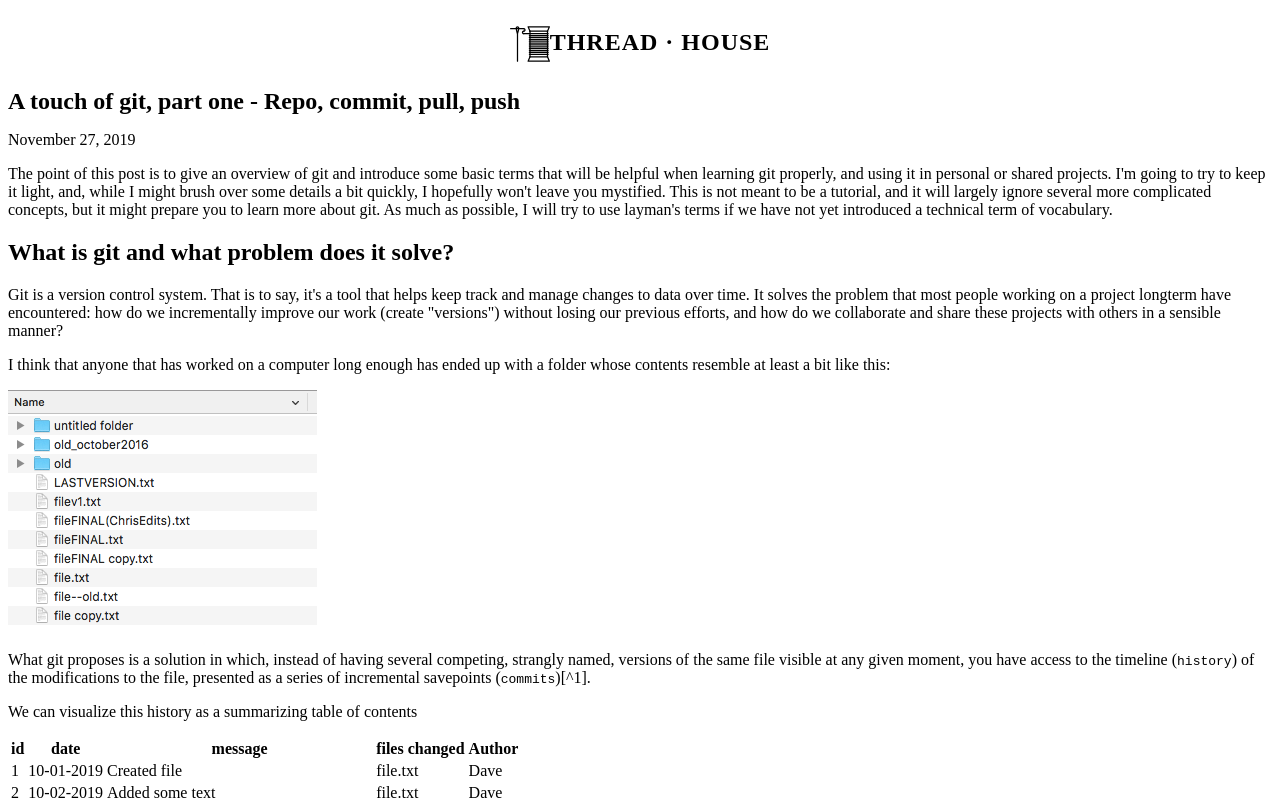
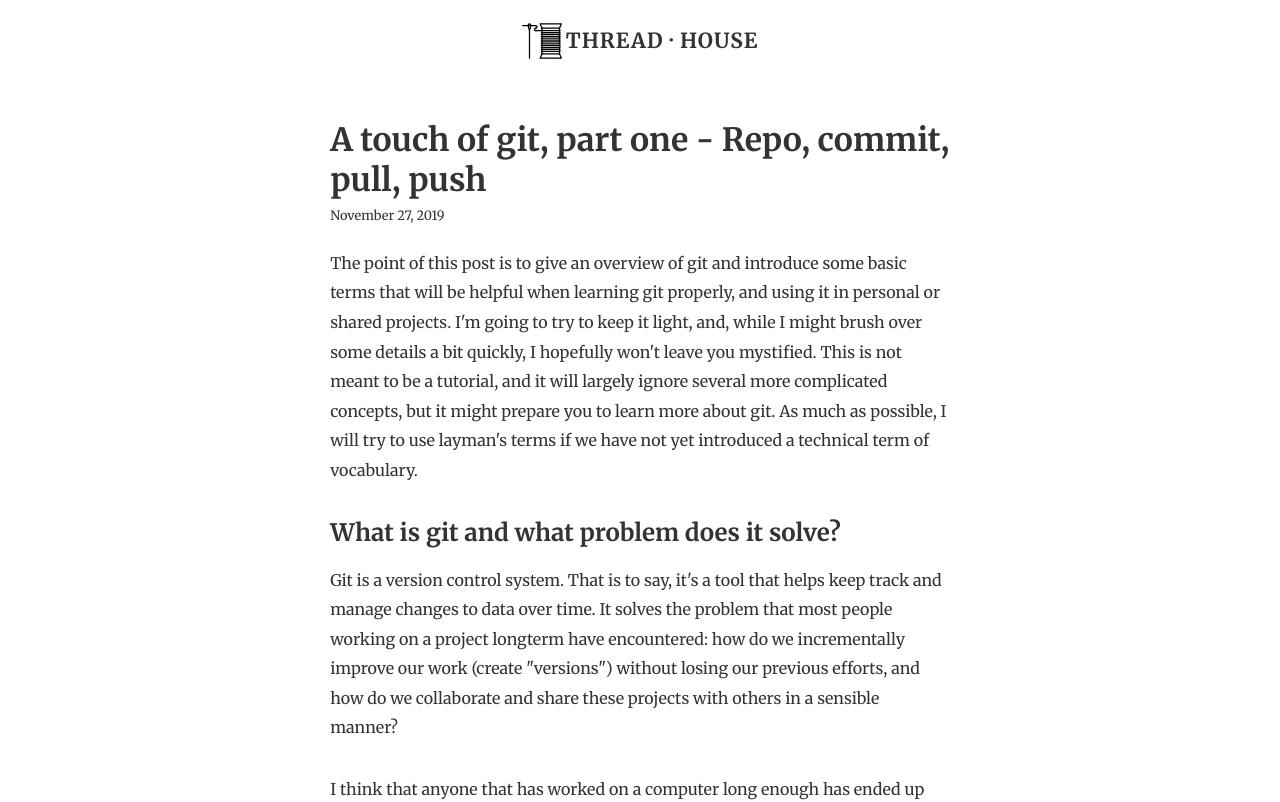
Before and after one commit to cborchert/threadhouse, a Gatsby site: page /2019/11/basic-git-part-1/ in a window 1280 px wide. Shown: the top 802 px of the page. Built offline with nearby package versions, Linux system fonts and the light colour scheme; Gatsby itself is replaced by a stand-in of ours.

Commit message:
feat/remove-typographyjs: move all styles into css

```diff
--- a/content/assets/prism-synthwave84.css
+++ b/content/assets/prism-synthwave84.css
@@ -47,6 +47,9 @@ pre[class*="language-"] {
   padding: 0.1em;
   border-radius: 0.3em;
   white-space: normal;
+  background-color: transparent !important;
+  background-image: none;
+  text-shadow: none;
 }
 
 .token.comment,
--- a/gatsby-browser.js
+++ b/gatsby-browser.js
@@ -1,6 +1,8 @@
 // custom typefaces
 import "typeface-montserrat"
 import "typeface-merriweather"
+
+import "./src/styles/global.scss"
 
 // slight modifications to "prismjs/themes/prism-okaidia.css"
 // import "./content/assets/prism-okaidia-modified.css"
--- a/package.json
+++ b/package.json
@@ -17,7 +17,6 @@
     "gatsby-plugin-react-helmet": "^3.1.14",
     "gatsby-plugin-sass": "^2.1.24",
     "gatsby-plugin-sharp": "^2.2.37",
-    "gatsby-plugin-typography": "^2.3.16",
     "gatsby-remark-copy-linked-files": "^2.1.29",
     "gatsby-remark-images": "^3.1.30",
     "gatsby-remark-prismjs": "^3.3.22",
@@ -26,11 +25,11 @@
     "gatsby-source-filesystem": "^2.1.36",
     "gatsby-transformer-remark": "^2.6.33",
     "gatsby-transformer-sharp": "^2.3.3",
+    "node-sass": "^4.13.0",
     "prismjs": "^1.17.1",
     "react": "^16.11.0",
     "react-dom": "^16.11.0",
     "react-helmet": "^5.2.1",
-    "react-typography": "^0.16.19",
     "typeface-merriweather": "0.0.72",
     "typeface-montserrat": "0.0.75"
   },
--- a/src/components/Layout/Layout.js
+++ b/src/components/Layout/Layout.js
@@ -3,56 +3,28 @@ import { Link } from "gatsby"
 
 import { Thread } from "../SiteLogo/SiteLogo"
 
-class Layout extends React.Component {
-  render() {
-    const { title, hideHeader, children } = this.props
-    const header = title && !hideHeader && (
-      <h3
-        className="display"
-        style={{
-          // margin: rhythm(1),
-          fontSize: "1.5rem",
-          textTransform: "uppercase",
-          letterSpacing: "1px",
-          textAlign: "center",
-        }}
-      >
-        <Link
-          style={{
-            boxShadow: `none`,
-            textDecoration: `none`,
-            color: `inherit`,
-          }}
-          to={`/`}
-        >
-          <Thread
-            style={{
-              width: "40px",
-              margin: 0,
-              // marginRight: rhythm(1 / 4),
-              verticalAlign: "middle",
-            }}
-          />
+import "./Layout.scss"
+
+const Layout = ({ title, hideHeader, children }) => (
+  <React.Fragment>
+    <LayoutHeader title={title} hide={hideHeader} />
+    <div className="Layout">
+      <main>{children}</main>
+    </div>
+  </React.Fragment>
+)
+
+const LayoutHeader = ({ title, hide }) => {
+  if (!title || hide) return null
+  return (
+    <header className="LayoutHeader">
+      <h3 className="LayoutHeader__title">
+        <Link className="LayoutHeader__link" to={`/`}>
+          <Thread className="LayoutHeader__icon" />
           {title}
         </Link>
       </h3>
-    )
-    return (
-      <React.Fragment>
-        <header>{header}</header>
-        <div
-          style={{
-            marginLeft: `auto`,
-            marginRight: `auto`,
-            // maxWidth: rhythm(24),
-            // padding: `${rhythm(1.5)} ${rhythm(3 / 4)}`,
-          }}
-        >
-          <main>{children}</main>
-        </div>
-      </React.Fragment>
-    )
-  }
+    </header>
+  )
 }
-
 export default Layout
--- /dev/null
+++ b/src/components/Layout/Layout.scss
@@ -0,0 +1,35 @@
+@import "../../styles/variables.scss";
+
+.Layout {
+  margin: 0 auto;
+  /** ch = 1 character width */
+  max-width: 60ch;
+  padding: 1.5rem 0.75rem;
+}
+
+.LayoutHeader {
+  font-size: 1.5rem;
+  text-transform: uppercase;
+  letter-spacing: 1px;
+  text-align: center;
+  margin: 0.5rem auto 2rem;
+}
+
+.LayoutHeader__link {
+  box-shadow: none;
+  text-decoration: none;
+  &,
+  &:active,
+  &:visited,
+  &:link,
+  &:hover,
+  &:focus {
+    color: $text;
+  }
+}
+
+.LayoutHeader__icon {
+  width: 40px;
+  margin: 0 0.25rem 0.2rem 0;
+  vertical-align: middle;
+}
--- a/src/components/SiteLogo/SiteLogo.js
+++ b/src/components/SiteLogo/SiteLogo.js
@@ -3,7 +3,7 @@ import { useStaticQuery, graphql } from "gatsby"
 
 import thread from "./thread.svg"
 
-import "./SiteLogo.css"
+import "./SiteLogo.scss"
 
 // TODO URGENT CREDIT AUTHOR
 /* <div>Icons made by <a href="https://www.flaticon.com/authors/nikita-golubev" title="Nikita Golubev">Nikita Golubev</a> from <a href="https://www.flaticon.com/" title="Flaticon">www.flaticon.com</a></div> */
@@ -48,12 +48,12 @@ const SiteLogo = () => {
   )
 }
 
-export const Thread = ({ style = {} }) => (
+export const Thread = ({ className, ...rest }) => (
   <img
-    className="SiteLogo__threadIcon"
-    style={style}
+    className={`SiteLogo__threadIcon ${className}`}
     src={thread}
     alt="Thread.house logo"
+    {...rest}
   />
 )
 
--- a/src/components/SiteLogo/SiteLogo.css
+++ b/src/components/SiteLogo/SiteLogo.scss
@@ -10,21 +10,28 @@
   font-size: 3rem;
   text-align: center;
   font-family: "Georgia", "serif";
+  /** desktop */
+  @media screen and (min-width: 768px) {
+    font-size: 5rem;
   }
-
-.SiteLogo__title span {
+  span {
     display: grid;
     justify-content: center;
     align-content: center;
+  }
 }
 
 .SiteLogo__description {
   text-align: center;
   font-style: italic;
+  font-size: 1rem;
+  /** desktop */
+  @media screen and (min-width: 768px) {
+    font-size: 1.3rem;
   }
-
-.SiteLogo__description div {
+  div {
     margin: 1rem 0;
+  }
 }
 
 .SiteLogo__dongle {
@@ -38,15 +45,5 @@
 .SiteLogo__threadIcon {
   width: 40px;
   display: inline-block;
-  margin: 20px 0;
+  margin: 1.5rem 0;
 }
-
-@media screen and (min-width: 768px) {
-  .SiteLogo__title {
-    font-size: 5rem;
-  }
-
-  .SiteLogo__description {
-    font-size: 1.2rem;
-  }
-}
--- /dev/null
+++ b/src/styles/global.scss
@@ -0,0 +1,167 @@
+/** remove discrepencies between browsers */
+@import "./reset.scss";
+/** make global scss available */
+@import "./variables.scss";
+
+/***************/
+/** Typography */
+/***************/
+
+/** Basic text */
+body {
+  background: $background;
+  color: $text;
+  font-size: $fontsize;
+  font-family: $fontfamily-text;
+  line-height: $lineheight;
+}
+
+strong,
+b {
+  font-weight: bold;
+}
+
+em,
+i {
+  font-style: italic;
+}
+
+/** links */
+a {
+  &,
+  &:active,
+  &:visited,
+  &:link {
+    color: $link;
+    text-decoration: none;
+  }
+  &:hover,
+  &:focus {
+    color: darken($primary, 10%);
+    text-decoration: none;
+  }
+}
+
+/** text blocks */
+small {
+  font-size: 0.8em;
+}
+
+p {
+  margin-bottom: $marginafter;
+}
+
+blockquote {
+  padding-left: $indent;
+  border-left: $border;
+  margin: 0.5rem auto 0.5rem $indent;
+}
+
+pre,
+code {
+  font-family: $fontfamily-code;
+}
+
+/** headings */
+h1,
+h2,
+h3,
+h4,
+h5,
+h6 {
+  font-family: $fontfamily-title;
+  font-weight: bold;
+  margin-top: 1em;
+  margin-bottom: 0.75em;
+  line-height: 1.25;
+}
+
+h1 {
+  font-size: 2rem;
+}
+
+h2 {
+  font-size: 1.5rem;
+}
+
+h3 {
+  font-size: 1.3rem;
+}
+
+h4 {
+  font-size: 1.2rem;
+}
+
+h5 {
+  font-size: 1.125rem;
+}
+
+h6 {
+  font-size: 1rem;
+}
+
+/** lists */
+ul,
+ol {
+  margin: 0.5rem auto;
+  li {
+    margin: 0 0 0 $indent;
+  }
+}
+
+ul {
+  list-style: disc;
+  ul {
+    list-style: circle;
+    ul {
+      list-style: disc;
+      ul {
+        list-style: circle;
+      }
+    }
+  }
+}
+
+ol {
+  list-style: decimal;
+  ol {
+    list-style: lower-latin;
+  }
+}
+
+/** images */
+img {
+  max-width: 100%;
+}
+
+/** rules */
+hr {
+  height: 0;
+  border: none;
+  border-bottom: $borderlight;
+  margin: $marginafter auto;
+}
+
+/** tables */
+
+table {
+  margin: 2rem auto;
+}
+
+td,
+th {
+  text-align: left;
+  border-bottom: $borderlight;
+  padding: 0.4rem 0.5rem;
+}
+
+th {
+  font-weight: bold;
+}
+
+tr {
+  background: $tablebackground;
+  &:nth-child(2n) {
+    background: $tablebackgroundalt;
+  }
+}
--- /dev/null
+++ b/src/styles/reset.scss
@@ -0,0 +1,129 @@
+/* http://meyerweb.com/eric/tools/css/reset/
+   v2.0 | 20110126
+   License: none (public domain)
+*/
+
+html,
+body,
+div,
+span,
+applet,
+object,
+iframe,
+h1,
+h2,
+h3,
+h4,
+h5,
+h6,
+p,
+blockquote,
+pre,
+a,
+abbr,
+acronym,
+address,
+big,
+cite,
+code,
+del,
+dfn,
+em,
+img,
+ins,
+kbd,
+q,
+s,
+samp,
+small,
+strike,
+strong,
+sub,
+sup,
+tt,
+var,
+b,
+u,
+i,
+center,
+dl,
+dt,
+dd,
+ol,
+ul,
+li,
+fieldset,
+form,
+label,
+legend,
+table,
+caption,
+tbody,
+tfoot,
+thead,
+tr,
+th,
+td,
+article,
+aside,
+canvas,
+details,
+embed,
+figure,
+figcaption,
+footer,
+header,
+hgroup,
+menu,
+nav,
+output,
+ruby,
+section,
+summary,
+time,
+mark,
+audio,
+video {
+  margin: 0;
+  padding: 0;
+  border: 0;
+  font-size: 100%;
+  font: inherit;
+  vertical-align: baseline;
+}
+/* HTML5 display-role reset for older browsers */
+article,
+aside,
+details,
+figcaption,
+figure,
+footer,
+header,
+hgroup,
+menu,
+nav,
+section {
+  display: block;
+}
+body {
+  line-height: 1;
+}
+ol,
+ul {
+  list-style: none;
+}
+blockquote,
+q {
+  quotes: none;
+}
+blockquote:before,
+blockquote:after,
+q:before,
+q:after {
+  content: "";
+  content: none;
+}
+table {
+  border-collapse: collapse;
+  border-spacing: 0;
+}
--- /dev/null
+++ b/src/styles/variables.scss
@@ -0,0 +1,38 @@
+$white: #fff;
+$black: #333;
+$red: #e74c3c;
+
+$background: $white;
+$text: $black;
+$primary: $red;
+
+$link: $primary;
+$linkhover: darken($primary, 10%);
+
+$bordercolor: lighten($text, 40%);
+$borderwidth: 3px;
+$border: $borderwidth solid $bordercolor;
+$borderlight: 1px solid lighten($bordercolor, 10%);
+
+$lineheight: 1.85;
+$marginafter: 2rem;
+
+$fontsize: 16px;
+
+$fontfamily-display: "Playfair Display", "Merriweather", "Georgia", "serif";
+$fontfamily-serif: "Merriweather", "Georgia", "serif";
+$fontfamily-sans: "PT Sans", "Arial", "sans";
+$fontfamily-mono: "PT Mono", "monospace";
+
+$fontfamily-title: $fontfamily-serif;
+$fontfamily-text: $fontfamily-serif;
+$fontfamily-code: $fontfamily-mono;
+
+$indent: 2ch;
+
+$tablebackground: $white;
+$tablebackgroundalt: rgba($text, 0.05);
+
+// const serif = []
+// const display = [, ...serif]
+// const mono = []
--- a/src/templates/blog-post.js
+++ b/src/templates/blog-post.js
@@ -3,7 +3,8 @@ import { Link, graphql } from "gatsby"
 
 import Layout from "../components/Layout/Layout"
 import SEO from "../components/SEO/SEO"
-// import { rhythm, scale } from "../utils/typography"
+
+import "./blog-post.scss"
 
 class BlogPostTemplate extends React.Component {
   render() {
@@ -17,46 +18,17 @@ class BlogPostTemplate extends React.Component {
           title={post.frontmatter.title}
           description={post.frontmatter.description || post.excerpt}
         />
-        <article>
-          <header>
-            <h1
-              style={{
-                // marginTop: rhythm(1),
-                marginBottom: 0,
-              }}
-            >
-              {post.frontmatter.title}
-            </h1>
-            <p
-              style={{
-                // ...scale(-1 / 5),
-                display: `block`,
-                // marginBottom: rhythm(1),
-              }}
-            >
-              {post.frontmatter.date}
-            </p>
+        <article className="Post">
+          <header className="Post__details">
+            <h1 className="Post__title">{post.frontmatter.title}</h1>
+            <small>{post.frontmatter.date}</small>
           </header>
           <section dangerouslySetInnerHTML={{ __html: post.html }} />
-          <hr
-            style={
-              {
-                // marginBottom: rhythm(1),
-              }
-            }
-          />
+          <hr />
         </article>
 
         <nav>
-          <ul
-            style={{
-              display: `flex`,
-              flexWrap: `wrap`,
-              justifyContent: `space-between`,
-              listStyle: `none`,
-              padding: 0,
-            }}
-          >
+          <ul className="Post__navlinks">
             <li>
               {previous && (
                 <Link to={previous.fields.slug} rel="prev">
--- /dev/null
+++ b/src/templates/blog-post.scss
@@ -0,0 +1,15 @@
+.Post__details {
+  margin: 0 auto 1.2rem;
+}
+
+.Post__title {
+  margin: 0 auto;
+}
+
+.Post__navlinks {
+  display: flex;
+  flex-wrap: wrap;
+  justify-content: space-between;
+  list-style: none;
+  padding: 0;
+}
```
Also changed, not shown: src/pages/Home.scss (added, +7 -0 lines), src/pages/index.js (+6 -13 lines), 1 other file. Lines whose indentation alone changed are shown as unchanged.
